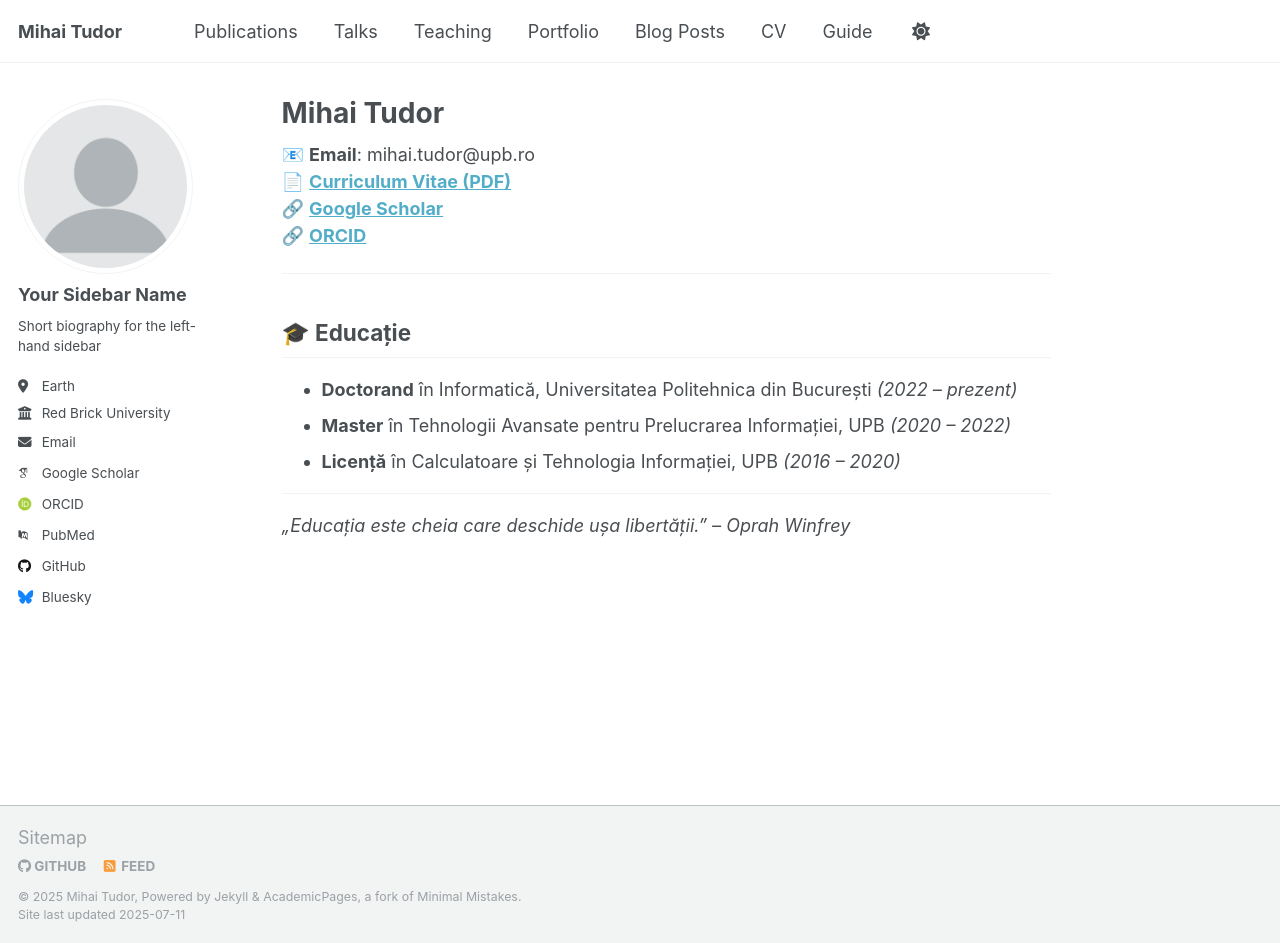
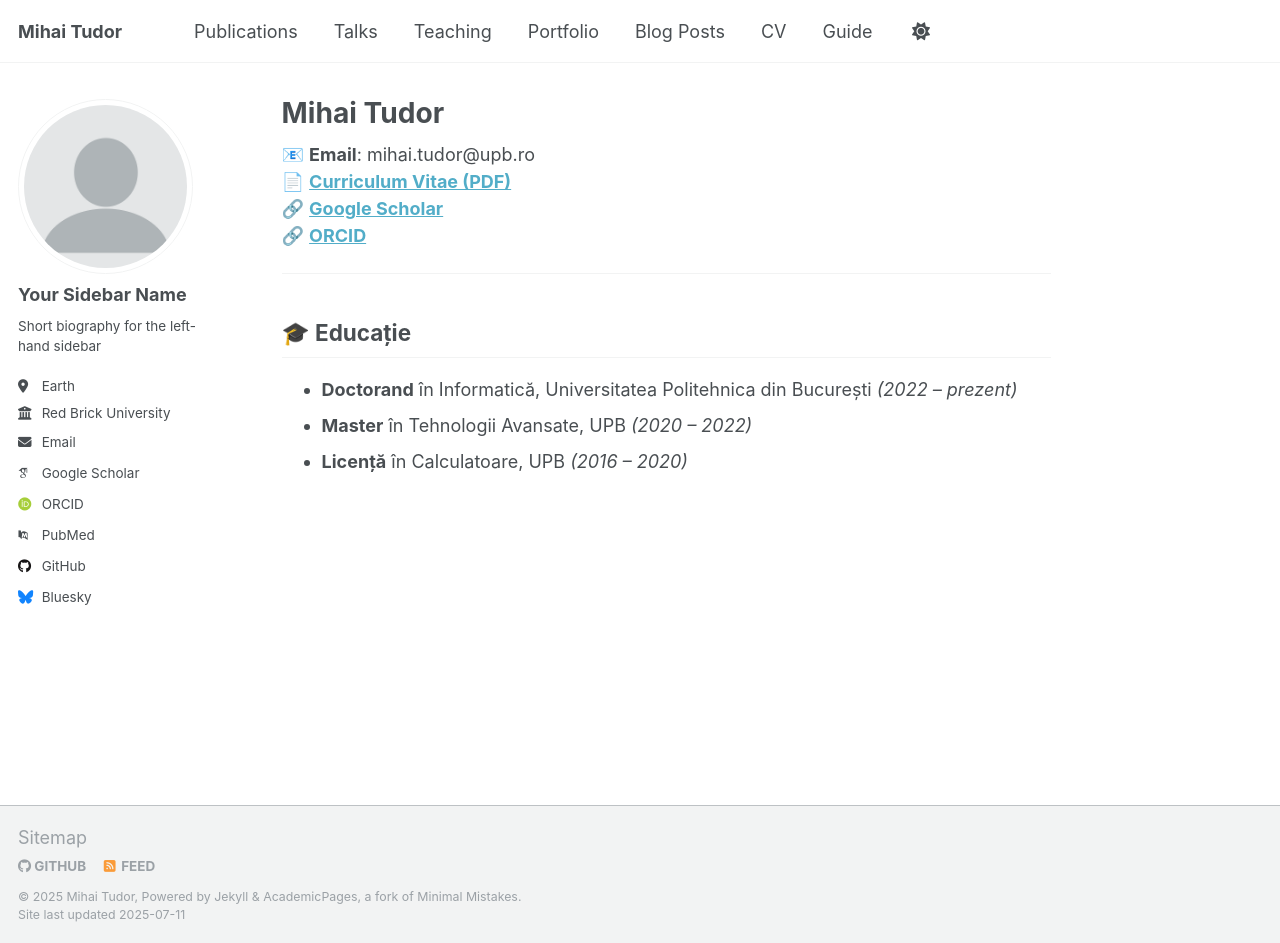
Before and after one commit to MihaiTudor26/mihaitudor26.github.io, a Jekyll site: the page built from _pages/about.md, in a window 1280 px wide and 943 px high. Built offline with Jekyll 4.4.1, drawn with Linux system fonts in a browser that asks for light colours; some web fonts are replaced; a script that is not in the unit is left out.

Commit message:
Update about.md

```diff
--- a/_pages/about.md
+++ b/_pages/about.md
@@ -15,9 +15,5 @@ author_profile: true
 ## 🎓 Educație
 
 - **Doctorand** în Informatică, Universitatea Politehnica din București *(2022 – prezent)*
-- **Master** în Tehnologii Avansate pentru Prelucrarea Informației, UPB *(2020 – 2022)*
-- **Licență** în Calculatoare și Tehnologia Informației, UPB *(2016 – 2020)*
-
----
-
-_„Educația este cheia care deschide ușa libertății.” – Oprah Winfrey_
+- **Master** în Tehnologii Avansate, UPB *(2020 – 2022)*
+- **Licență** în Calculatoare, UPB *(2016 – 2020)*
```
